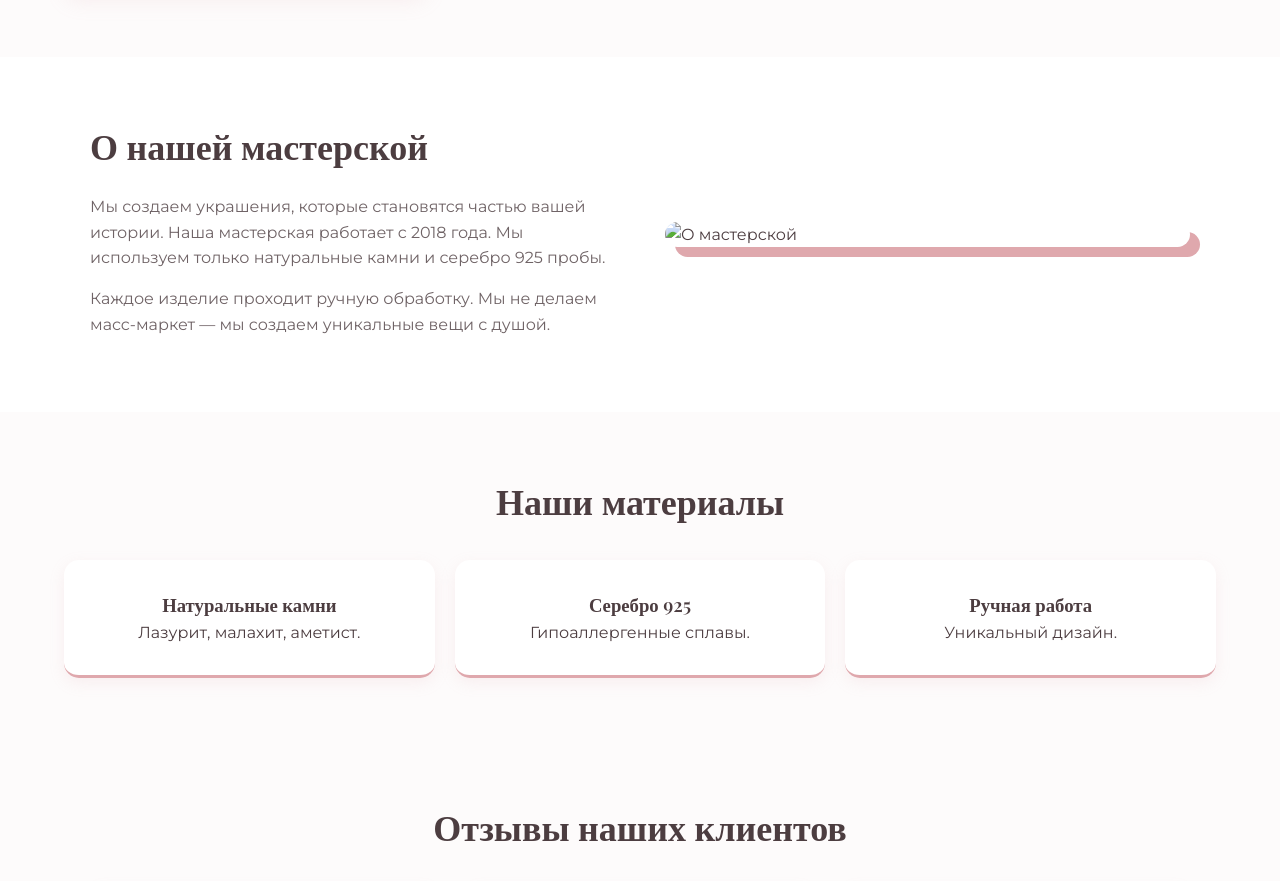
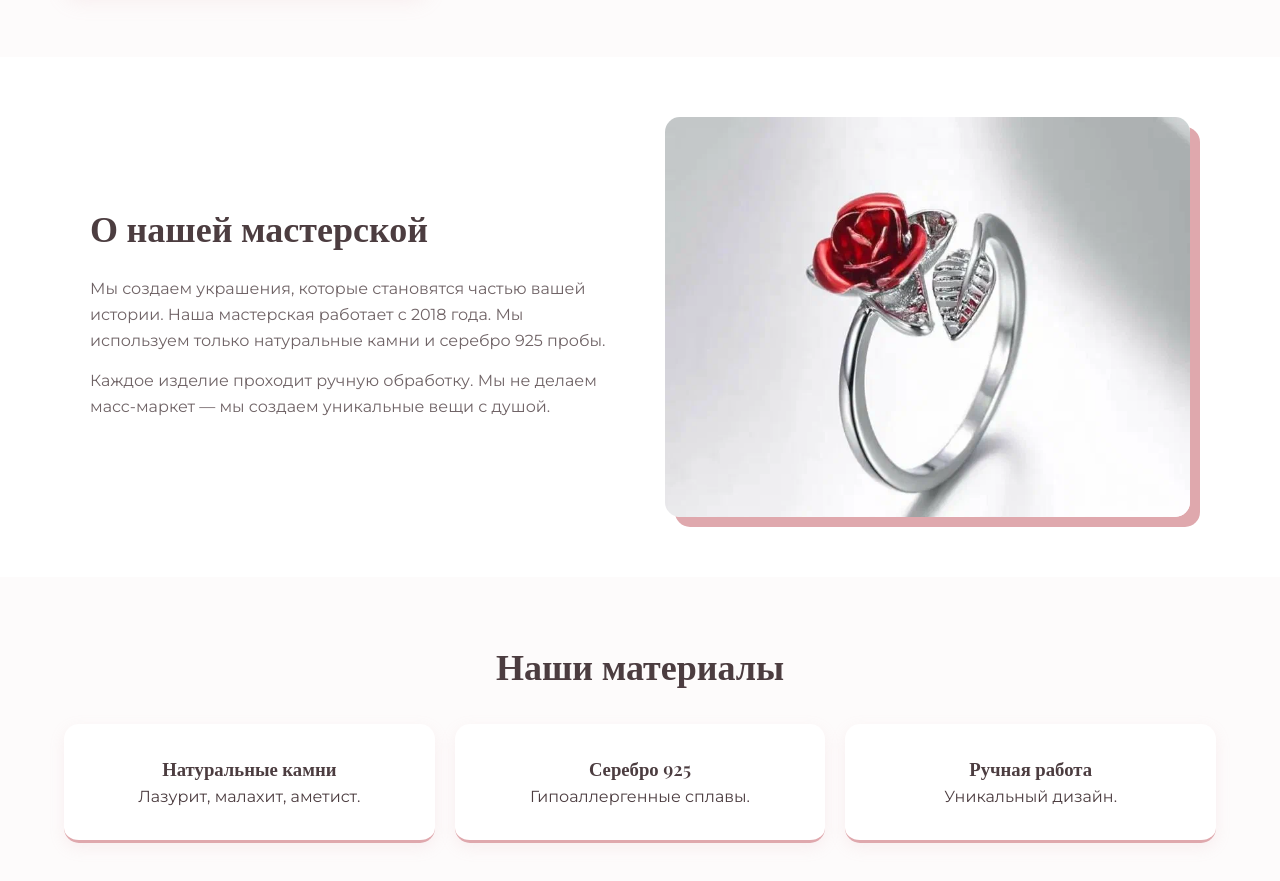
Before and after one commit to zhambalovasayana83-netizen/my-saya-site19, a plain HTML site: page index.html in a window 1280 px wide. Shown: the part 1696-2577 px from the top of the page. Drawn offline with nearby package versions, Linux system fonts and the light colour scheme; a web font is replaced by a local one.

Commit message:
Update index.html

```diff
--- a/index.html
+++ b/index.html
@@ -233,7 +233,7 @@
                     <p>Каждое изделие проходит ручную обработку. Мы не делаем масс-маркет — мы создаем уникальные вещи с душой.</p>
                 </div>
                 <!-- Здесь используем вашу картинку -->
-                <img src="images/uiwber.jpg" alt="О мастерской" class="about-img">
+                <img src="uiwber.jpg" alt="О мастерской" class="about-img">
             </div>
         </section>
 
```
